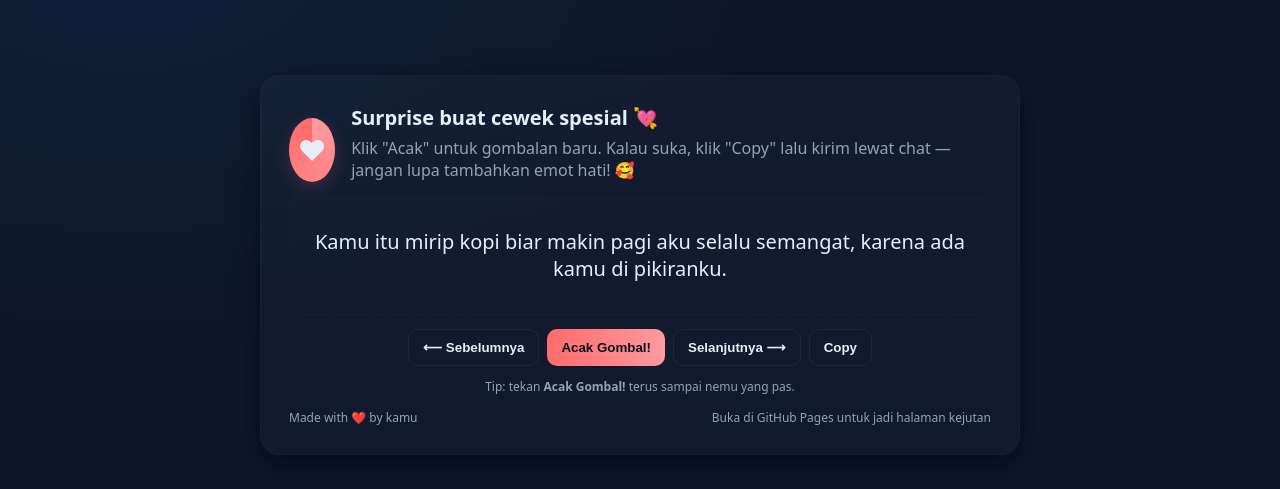
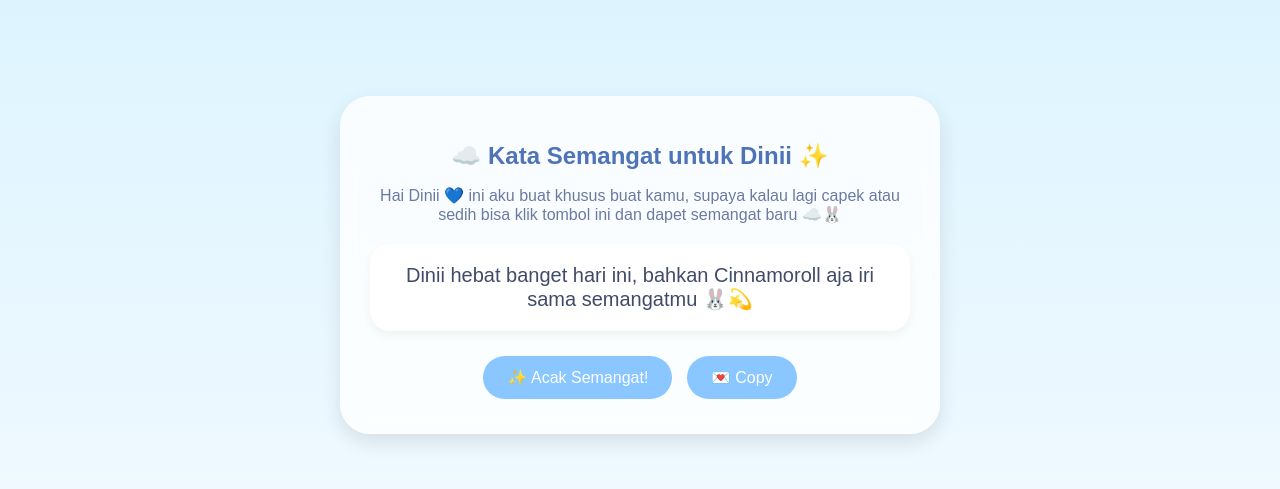
Before and after one commit to rivaldokenziel-cpu/helloww, a plain HTML site: page index.html in a window 1280 px wide. Shown: the part 135-624 px from the top of the page. Drawn offline with Linux system fonts and the light colour scheme.

Commit message:
Update index.html

```diff
--- a/index.html
+++ b/index.html
@@ -3,119 +3,174 @@
 <head>
   <meta charset="utf-8">
   <meta name="viewport" content="width=device-width,initial-scale=1">
-  <title>Surprise untuk Cewekku 💖</title>
+  <title>Cinnamoroll Semangat untuk Dinii ☁️💙</title>
   <style>
-    :root{--bg:#0f172a;--card:#0b1220;--accent:#ff6b6b;--muted:#94a3b8}
-    *{box-sizing:border-box}
-    body{margin:0;min-height:100vh;display:flex;align-items:center;justify-content:center;background:radial-gradient(ellipse at 10% 10%, #10203a 0%, var(--bg) 40%), linear-gradient(180deg,#051028 0%, #081226 100%);font-family:system-ui,-apple-system,Segoe UI,Roboto,'Helvetica Neue',Arial;color:#e6eef8}
-    .card{width:min(760px,92vw);background:linear-gradient(180deg,rgba(255,255,255,0.02),rgba(255,255,255,0.01));border-radius:20px;padding:28px;box-shadow:0 10px 30px rgba(2,6,23,0.7);border:1px solid rgba(255,255,255,0.03)}
-    header{display:flex;gap:16px;align-items:center}
-    .heart{width:64px;height:64px;border-radius:50%;display:grid;place-items:center;background:conic-gradient(from 0deg at 50% 50%, #ff9a9e, #ff6b6b);box-shadow:0 6px 18px rgba(255,107,107,0.18)}
-    .heart:after{content:'❤';font-size:28px}
-    h1{margin:0;font-size:20px}
-    p.lead{margin:6px 0 14px;color:var(--muted)}
-    .line-box{min-height:120px;display:flex;align-items:center;justify-content:center;padding:18px;border-radius:12px;background:linear-gradient(180deg,rgba(255,255,255,0.01),transparent);border:1px dashed rgba(255,255,255,0.02);font-size:20px;text-align:center}
-    .controls{display:flex;gap:8px;justify-content:center;margin-top:14px}
-    button{background:transparent;border:1px solid rgba(255,255,255,0.06);padding:10px 14px;border-radius:10px;color:inherit;cursor:pointer;font-weight:600}
-    button.primary{background:linear-gradient(90deg,var(--accent),#ff9a9e);color:#081224;border:0}
-    .small{font-size:12px;color:var(--muted);text-align:center;margin-top:12px}
-    footer{display:flex;justify-content:space-between;align-items:center;margin-top:14px;gap:8px}
-    .credit{font-size:12px;color:var(--muted)}
-    .sparkles{position:absolute;pointer-events:none;inset:0}
+    :root {
+      --bg1: #d8f3ff;
+      --bg2: #f5faff;
+      --accent: #8ac6ff;
+      --pink: #ffbde6;
+      --white: #ffffff;
+      --text: #404b69;
+    }
+    * { box-sizing: border-box; }
+    body {
+      margin: 0;
+      min-height: 100vh;
+      display: flex;
+      align-items: center;
+      justify-content: center;
+      background: linear-gradient(180deg, var(--bg1), var(--bg2));
+      overflow: hidden;
+      font-family: 'Poppins', 'Comic Neue', sans-serif;
+      color: var(--text);
+    }
 
-    /* typing cursor */
-    .typed{border-right:2px solid rgba(255,255,255,0.12);padding-right:6px}
+    .cloud {
+      position: absolute;
+      background: white;
+      border-radius: 50%;
+      opacity: 0.8;
+      animation: float 60s linear infinite;
+    }
 
-    @media (max-width:540px){.heart{width:52px;height:52px}.card{padding:18px}.line-box{font-size:18px}}
+    @keyframes float {
+      0% { transform: translateX(-200px); }
+      100% { transform: translateX(120vw); }
+    }
+
+    .card {
+      z-index: 2;
+      background: rgba(255, 255, 255, 0.8);
+      border-radius: 30px;
+      box-shadow: 0 8px 20px rgba(0,0,0,0.1);
+      padding: 30px;
+      max-width: 600px;
+      text-align: center;
+      backdrop-filter: blur(10px);
+    }
+
+    h1 {
+      font-size: 24px;
+      color: #4f73b8;
+      margin-bottom: 8px;
+    }
+    p { color: #6b7aa1; margin-bottom: 20px; }
+
+    #line {
+      font-size: 20px;
+      background: white;
+      border-radius: 20px;
+      padding: 20px;
+      box-shadow: 0 4px 10px rgba(0,0,0,0.05);
+      margin-bottom: 20px;
+      min-height: 80px;
+      transition: all .3s ease;
+    }
+
+    button {
+      background: var(--accent);
+      color: white;
+      border: none;
+      border-radius: 50px;
+      padding: 12px 24px;
+      font-size: 16px;
+      cursor: pointer;
+      transition: 0.3s;
+      margin: 5px;
+    }
+    button:hover { background: var(--pink); transform: scale(1.05); }
+
+    .stars span {
+      position: absolute;
+      display: block;
+      width: 8px; height: 8px;
+      background: white;
+      border-radius: 50%;
+      animation: twinkle 3s linear infinite;
+    }
+    @keyframes twinkle {
+      0%, 100% { opacity: 0; transform: translateY(0); }
+      50% { opacity: 1; transform: translateY(-10px); }
+    }
   </style>
 </head>
 <body>
+  <div class="stars"></div>
+  <div id="clouds"></div>
+
   <div class="card">
-    <header>
-      <div class="heart" aria-hidden></div>
-      <div>
-        <h1>Surprise buat cewek spesial 💘</h1>
-        <p class="lead">Klik "Acak" untuk gombalan baru. Kalau suka, klik "Copy" lalu kirim lewat chat — jangan lupa tambahkan emot hati! 🥰</p>
-      </div>
-    </header>
-
-    <main>
-      <div id="line" class="line-box">Hai cantik, kamu tahu? aku lagi susah tidur... soalnya kamu selalu hadir dalam mimpiku.</div>
-
-      <div class="controls">
-        <button id="prev">⟵ Sebelumnya</button>
-        <button id="random" class="primary">Acak Gombal!</button>
-        <button id="next">Selanjutnya ⟶</button>
-        <button id="copy">Copy</button>
-      </div>
-
-      <div class="small">Tip: tekan <strong>Acak Gombal!</strong> terus sampai nemu yang pas.</div>
-
-      <footer>
-        <div class="credit">Made with ❤️ by kamu</div>
-        <div class="credit">Buka di GitHub Pages untuk jadi halaman kejutan</div>
-      </footer>
-    </main>
+    <h1>☁️ Kata Semangat untuk Dinii ✨</h1>
+    <p>Hai Dinii 💙 ini aku buat khusus buat kamu, supaya kalau lagi capek atau sedih bisa klik tombol ini dan dapet semangat baru ☁️🐰</p>
+    <div id="line">Dinii hebat banget hari ini, bahkan Cinnamoroll aja iri sama semangatmu 🐰💫</div>
+    <button id="random">✨ Acak Semangat!</button>
+    <button id="copy">💌 Copy</button>
   </div>
 
   <script>
     const lines = [
-      "Kamu itu mirip kopi biar makin pagi aku selalu semangat, karena ada kamu di pikiranku.",
-      "Kamu tahu kenapa aku suka gambar? Karena setiap kali lihat senyummu, gambarku langsung jadi indah.",
-      "Kamu bukan Google, tapi semua yang aku cari ada di kamu.",
-      "Kalau kamu bintang, aku rela jadi malam agar bisa melihatmu setiap hari.",
-      "Cemburu itu wajar, apalagi kalo aku ngelihat kamu deket sama yang lain — itu tandanya aku sayang.",
-      "Kamu tuh alasan kenapa aku ngakak sendiri sambil pegang hp — baca chatmu terus.",
-      "Kalau pelukan bisa disimpan, aku udah nabung pelukan dari kamu buat seumur hidup.",
-      "Kamu ibarat password Wi-Fi: begitu dekat, hidupku langsung konek.",
-      "Senyumanmu bikin aku lupa semua password yang ribet — yang kuingat cuma nama kamu.",
-      "Aku gak jago matematika, tapi aku tau jumlah yang penting: kamu + aku = kita.",
-      "Jangan pernah hilang ya, soalnya kalo kamu hilang aku harus pakai GPS buat cari hati aku sendiri.",
-      "Kalau aku jadi rindu, itu karena kamu sering kehabisan alasan buat ninggalin aku sendiri."
+      "Semangat yaa Dinii! bahkan awan aja iri liat kamu tetep bersinar ☁️💖",
+      "Kalau capek, ingat ya Dinii... bahkan kopi aja butuh istirahat, apalagi kamu yang manis 🫶",
+      "Dinii tuh kayak Cinnamoroll, selalu bikin dunia jadi lebih lembut 💙",
+      "Hari ini susah, Dinii? gapapa kok, langit juga kadang mendung dulu sebelum cerah lagi ☁️✨",
+      "Bangun dan senyum ya Dinii! kamu tuh lucu banget buat disedihin 😋",
+      "Cinnamoroll bilang, ‘ayo semangat Dinii, nanti aku peluk dari awan!’ ☁️💫",
+      "Jangan lupa minum air yaa Dinii, biar hatimu gak kering kayak tugas kuliah 😆",
+      "Dinii tuh bukan cuma kuat, tapi juga menggemaskan banget 🩵",
+      "Kalau dunia jahat sama Dinii, inget aku di sini siap jadi pelindung kecilmu 🐰💪",
+      "Ayo semangat, Dinii! karena senyum kamu tuh lebih manis dari bubble tea 🍬",
+      "Males? gapapa Dinii, yang penting jangan males jadi bahagia 🩷",
+      "Kalau lagi sedih, bayangin aja Cinnamoroll nari buat Dinii 💃☁️"
     ];
 
-    let idx = 0;
-    const el = document.getElementById('line');
+    const lineEl = document.getElementById('line');
     const randomBtn = document.getElementById('random');
-    const prevBtn = document.getElementById('prev');
-    const nextBtn = document.getElementById('next');
     const copyBtn = document.getElementById('copy');
 
-    function show(i){
-      i = (i + lines.length) % lines.length;
-      idx = i;
-      typeText(lines[i]);
+    function showRandom() {
+      const randomText = lines[Math.floor(Math.random() * lines.length)];
+      lineEl.style.opacity = 0;
+      setTimeout(() => {
+        lineEl.textContent = randomText;
+        lineEl.style.opacity = 1;
+      }, 300);
+      createStars();
     }
 
-    // simple typewriter
-    let typingTimer;
-    function typeText(text){
-      clearInterval(typingTimer);
-      el.classList.add('typed');
-      el.textContent = '';
-      let k = 0;
-      typingTimer = setInterval(()=>{
-        el.textContent += text[k++] || '';
-        if(k >= text.length){ clearInterval(typingTimer); el.classList.remove('typed'); }
-      }, 18);
+    randomBtn.addEventListener('click', showRandom);
+
+    copyBtn.addEventListener('click', async ()=>{
+      await navigator.clipboard.writeText(lineEl.textContent);
+      copyBtn.textContent = 'Tersalin! 💫';
+      setTimeout(()=> copyBtn.textContent = '💌 Copy', 1200);
+    });
+
+    // awan bergerak
+    const clouds = document.getElementById('clouds');
+    for(let i=0;i<6;i++){
+      const c = document.createElement('div');
+      c.className = 'cloud';
+      const size = 80 + Math.random()*100;
+      c.style.width = size+'px';
+      c.style.height = size*0.6+'px';
+      c.style.top = Math.random()*80+'vh';
+      c.style.left = -200+'px';
+      c.style.animationDuration = 40 + Math.random()*40+'s';
+      clouds.appendChild(c);
     }
 
-    randomBtn.addEventListener('click', ()=>{ show(Math.floor(Math.random()*lines.length)); });
-    prevBtn.addEventListener('click', ()=>{ show(idx-1); });
-    nextBtn.addEventListener('click', ()=>{ show(idx+1); });
-
-    copyBtn.addEventListener('click', async ()=>{
-      try{
-        await navigator.clipboard.writeText(lines[idx]);
-        copyBtn.textContent = 'Tersalin ✓';
-        setTimeout(()=> copyBtn.textContent = 'Copy',1200);
-      }catch(e){
-        alert('Tidak bisa menyalin otomatis. Silakan blok teks dan salin secara manual.');
+    // bintang jatuh
+    function createStars(){
+      const container = document.querySelector('.stars');
+      for(let i=0;i<6;i++){
+        const s = document.createElement('span');
+        s.style.left = Math.random()*100+'vw';
+        s.style.top = Math.random()*100+'vh';
+        s.style.animationDuration = 2 + Math.random()*2+'s';
+        container.appendChild(s);
+        setTimeout(()=> s.remove(),3000);
       }
-    });
-
-    // show first with little delay
-    window.addEventListener('load', ()=> show(0));
+    }
   </script>
 </body>
 </html>
```
